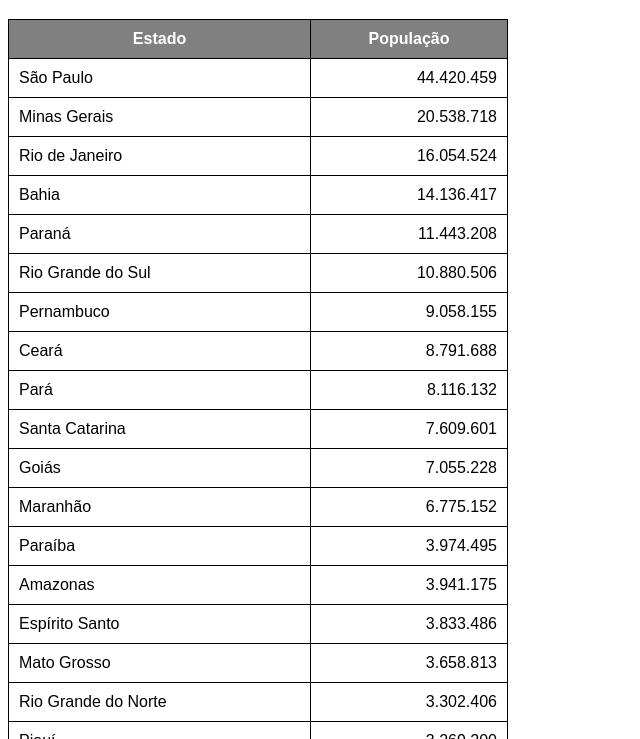
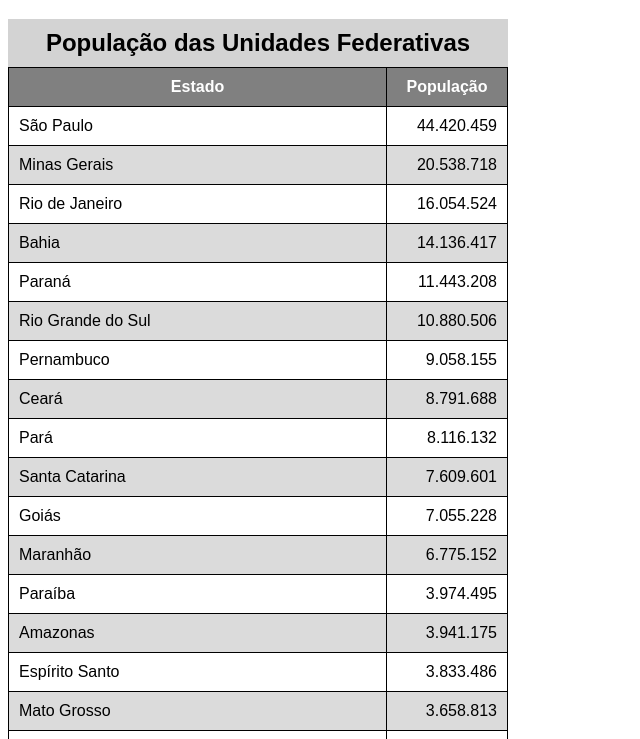
Before and after one commit to gabrielmarques23/html-css, a plain HTML site: page exercicios/ex023/tabela002.html in a window 1280 px wide. Shown: the part 61-800 px from the top of the page, without its empty margins (0-640 px from the left). Drawn offline with Linux system fonts and the light colour scheme.

Commit message:
Exercícios sobre tabelas grandes

```diff
--- a/exercicios/ex023/tabela002.html
+++ b/exercicios/ex023/tabela002.html
@@ -8,32 +8,55 @@
 </head>
 
 <style>
-body{
+    body {
         font-family: Arial, Helvetica, sans-serif;
     }
 
-table{
+    table {
         border: 1px solid black;
         border-collapse: collapse;
         width: 500px;
+        position: relative;
     }
 
-th, td{
+    caption {
+        font-size: 1.5em;
+        font-weight: bold;
+        padding: 10px;
+        background-color: lightgrey;
+    }
+
+    th,
+    td {
         border: 1px solid black;
         padding: 10px;
     }
 
-th, tfoot{
+    th,
+    tfoot {
         background-color: gray;
         color: white;
     }
 
-td.num{
+    td.num {
         text-align: right;
     }
 
+    thead>tr>th {
+        position: sticky;
+        top: -1px;
+        background-color: gray;
+    }
 
+    tbody>tr:nth-child(even) {
+        /*2n-1*/
+        background-color: rgb(219, 219, 219);
+    }
 
+    tbody>tr:nth-child(odd) {
+        /*2n*/
+        background-color: white;
+    }
 </style>
 
 
@@ -42,6 +65,7 @@ td.num{
     <!--
         Anatomia para tabelas grandes
         TABLE
+            CAPTION
             THEAD
               TR, TD, TH
             TBODY
@@ -50,9 +74,12 @@ td.num{
               TR, TD, TH
     -->
     <table>
+        <caption>População das Unidades Federativas</caption>
         <thead>
-            <th>Estado</th>
-            <th>População</th>
+            <tr>
+                <th scope="col">Estado</th>
+                <th scope="col" style="width: 100px;">População</th>
+            </tr>
         </thead>
 
         <tbody>
@@ -169,13 +196,19 @@ td.num{
 
         <tfoot>
             <tr>
-                <th>Total de habitantes</th>
+                <th scope="row">Total de habitantes</th>
                 <td class="num"><strong>203.062.512</strong></td>
             </tr>
         </tfoot>
 
     </table>
 
+    <p>Lorem ipsum dolor, sit amet consectetur adipisicing elit. Culpa eaque minus fugit. Modi, voluptate perspiciatis aliquid ratione sapiente optio molestiae rerum laborum sit, ut alias quo. Excepturi exercitationem deserunt expedita. Lorem ipsum dolor, sit amet consectetur adipisicing elit. Iste aspernatur fugiat cum, quis impedit corrupti sint! Consequatur illum facere suscipit voluptatem, ut facilis unde? Mollitia facere doloremque eaque ad consequatur! Lorem ipsum dolor sit, amet consectetur adipisicing elit. Explicabo labore velit quam magni cumque vitae eum adipisci sapiente officiis nostrum! Explicabo, similique iure itaque iusto quam laudantium facere saepe ad. Lorem ipsum, dolor sit amet consectetur adipisicing elit. Veritatis cum omnis odit temporibus alias! Modi beatae, odit ut quae nesciunt in expedita debitis autem eos laudantium accusamus asperiores distinctio animi? Lorem ipsum dolor sit amet consectetur adipisicing elit. Illo expedita eaque ipsum a accusantium voluptatem vero aut fugit minus repellendus, consequuntur soluta dicta dolorem voluptatibus ab ut reprehenderit explicabo officiis!</p>
+    <p>Lorem ipsum dolor, sit amet consectetur adipisicing elit. Culpa eaque minus fugit. Modi, voluptate perspiciatis aliquid ratione sapiente optio molestiae rerum laborum sit, ut alias quo. Excepturi exercitationem deserunt expedita. Lorem ipsum dolor, sit amet consectetur adipisicing elit. Iste aspernatur fugiat cum, quis impedit corrupti sint! Consequatur illum facere suscipit voluptatem, ut facilis unde? Mollitia facere doloremque eaque ad consequatur! Lorem ipsum dolor sit, amet consectetur adipisicing elit. Explicabo labore velit quam magni cumque vitae eum adipisci sapiente officiis nostrum! Explicabo, similique iure itaque iusto quam laudantium facere saepe ad. Lorem ipsum, dolor sit amet consectetur adipisicing elit. Veritatis cum omnis odit temporibus alias! Modi beatae, odit ut quae nesciunt in expedita debitis autem eos laudantium accusamus asperiores distinctio animi? Lorem ipsum dolor sit amet consectetur adipisicing elit. Illo expedita eaque ipsum a accusantium voluptatem vero aut fugit minus repellendus, consequuntur soluta dicta dolorem voluptatibus ab ut reprehenderit explicabo officiis!</p>
+    <p>Lorem ipsum dolor, sit amet consectetur adipisicing elit. Culpa eaque minus fugit. Modi, voluptate perspiciatis aliquid ratione sapiente optio molestiae rerum laborum sit, ut alias quo. Excepturi exercitationem deserunt expedita. Lorem ipsum dolor, sit amet consectetur adipisicing elit. Iste aspernatur fugiat cum, quis impedit corrupti sint! Consequatur illum facere suscipit voluptatem, ut facilis unde? Mollitia facere doloremque eaque ad consequatur! Lorem ipsum dolor sit, amet consectetur adipisicing elit. Explicabo labore velit quam magni cumque vitae eum adipisci sapiente officiis nostrum! Explicabo, similique iure itaque iusto quam laudantium facere saepe ad. Lorem ipsum, dolor sit amet consectetur adipisicing elit. Veritatis cum omnis odit temporibus alias! Modi beatae, odit ut quae nesciunt in expedita debitis autem eos laudantium accusamus asperiores distinctio animi? Lorem ipsum dolor sit amet consectetur adipisicing elit. Illo expedita eaque ipsum a accusantium voluptatem vero aut fugit minus repellendus, consequuntur soluta dicta dolorem voluptatibus ab ut reprehenderit explicabo officiis!</p>
+    <p>Lorem ipsum dolor, sit amet consectetur adipisicing elit. Culpa eaque minus fugit. Modi, voluptate perspiciatis aliquid ratione sapiente optio molestiae rerum laborum sit, ut alias quo. Excepturi exercitationem deserunt expedita. Lorem ipsum dolor, sit amet consectetur adipisicing elit. Iste aspernatur fugiat cum, quis impedit corrupti sint! Consequatur illum facere suscipit voluptatem, ut facilis unde? Mollitia facere doloremque eaque ad consequatur! Lorem ipsum dolor sit, amet consectetur adipisicing elit. Explicabo labore velit quam magni cumque vitae eum adipisci sapiente officiis nostrum! Explicabo, similique iure itaque iusto quam laudantium facere saepe ad. Lorem ipsum, dolor sit amet consectetur adipisicing elit. Veritatis cum omnis odit temporibus alias! Modi beatae, odit ut quae nesciunt in expedita debitis autem eos laudantium accusamus asperiores distinctio animi? Lorem ipsum dolor sit amet consectetur adipisicing elit. Illo expedita eaque ipsum a accusantium voluptatem vero aut fugit minus repellendus, consequuntur soluta dicta dolorem voluptatibus ab ut reprehenderit explicabo officiis!</p>
+
+
 </body>
 
 </html>
```
Lines whose indentation alone changed are shown as unchanged.
